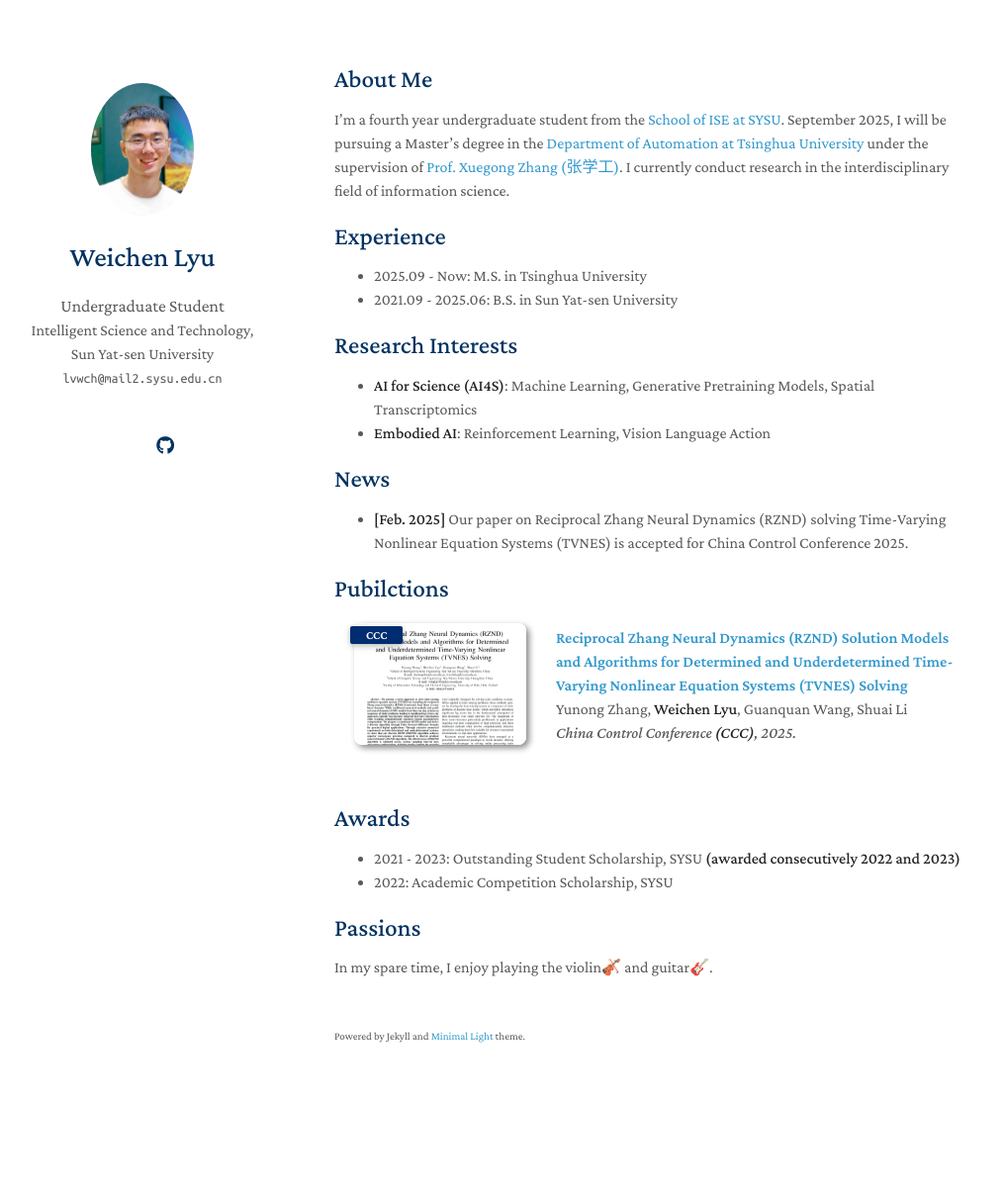
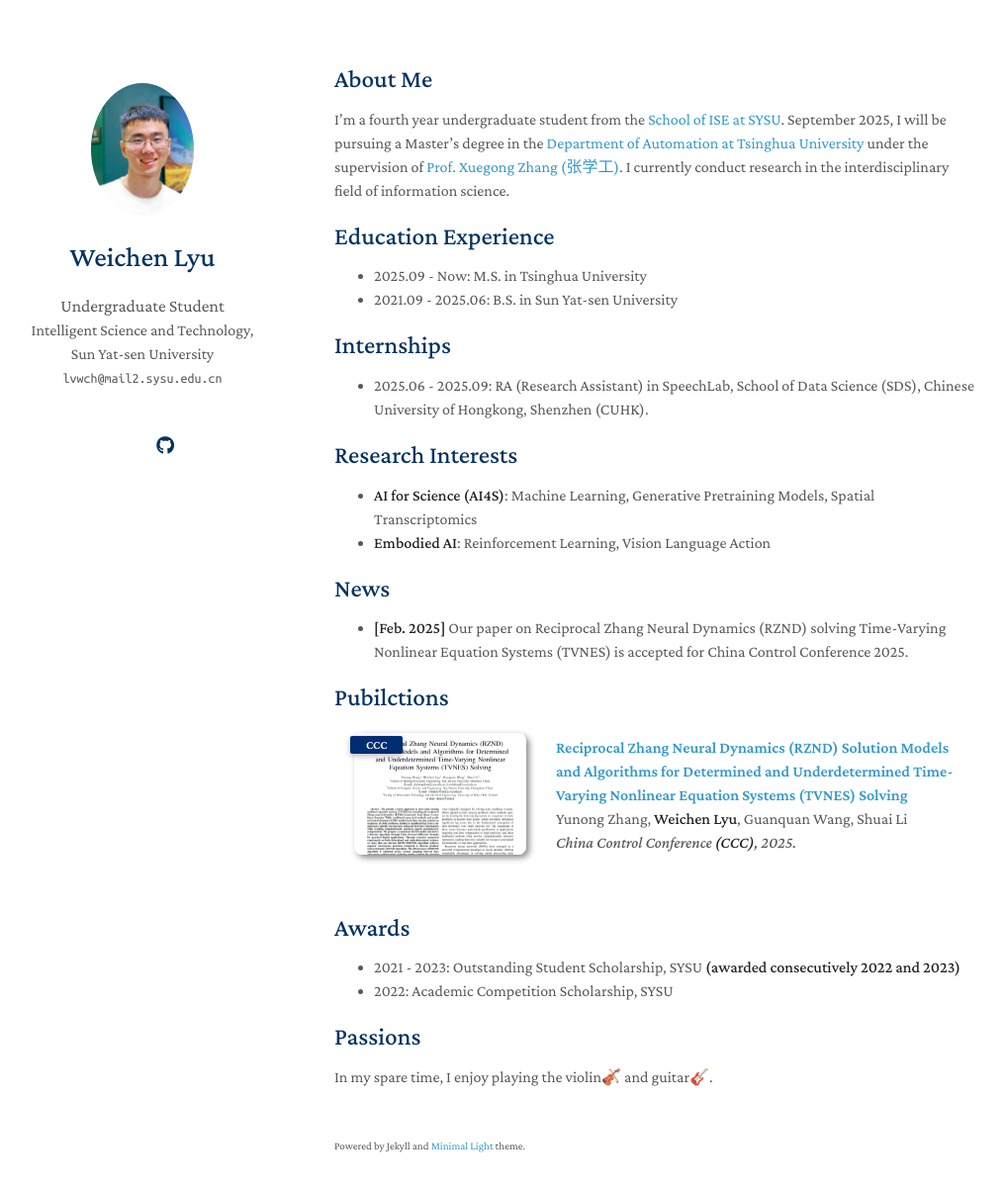
Before and after one commit to Matthew-Lyu/Matthew-Lyu.github.io, a Jekyll site: the page built from index.md, in a window 1280 px wide and 1239 px high. Shown: the top 1204 px of the window at 99% size, without its empty margins (132-1148 px from the left). Built offline with Jekyll 4.4.1, drawn with Linux system fonts in a browser that asks for light colours; a style sheet for code colours, icons or effects is not loaded; our own code applies the rules of GitHub Pages for plain Markdown files.

Commit message:
[index]:update internships

```diff
--- a/index.md
+++ b/index.md
@@ -8,10 +8,14 @@
 
 I'm a fourth year undergraduate student from the [School of ISE at SYSU](https://ise.sysu.edu.cn). September 2025, I will be pursuing a Master's degree in the [Department of Automation at Tsinghua University](https://www.au.tsinghua.edu.cn/index.htm) under the supervision of [Prof. Xuegong Zhang (张学工)](https://www.au.tsinghua.edu.cn/info/1110/1569.htm). I currently conduct research in the interdisciplinary field of information science.
 
-## Experience
+## Education Experience
 
 - 2025.09 - Now: M.S. in Tsinghua University
 - 2021.09 - 2025.06: B.S. in Sun Yat-sen University
+
+## Internships
+
+- 2025.06 - 2025.09: RA (Research Assistant) in SpeechLab, School of Data Science (SDS), Chinese University of Hongkong, Shenzhen (CUHK).
 
 ## Research Interests
 
```
